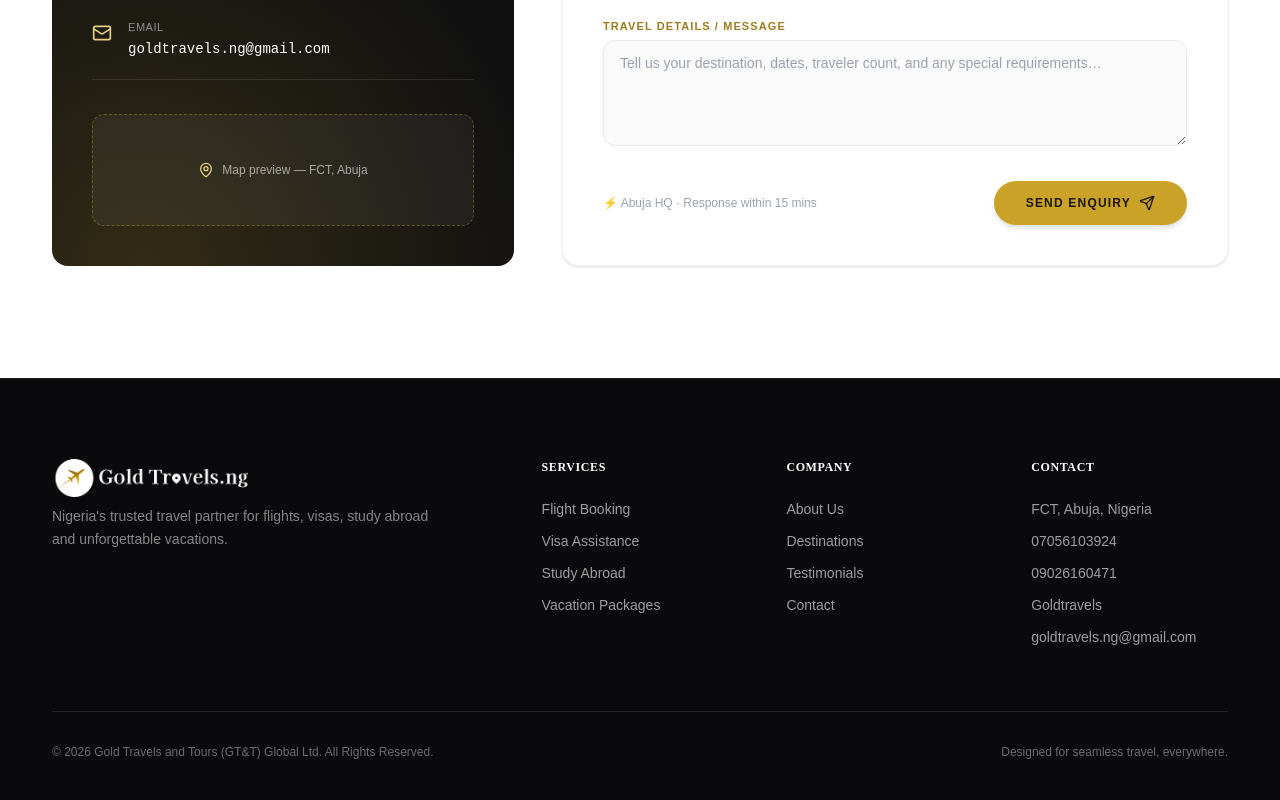
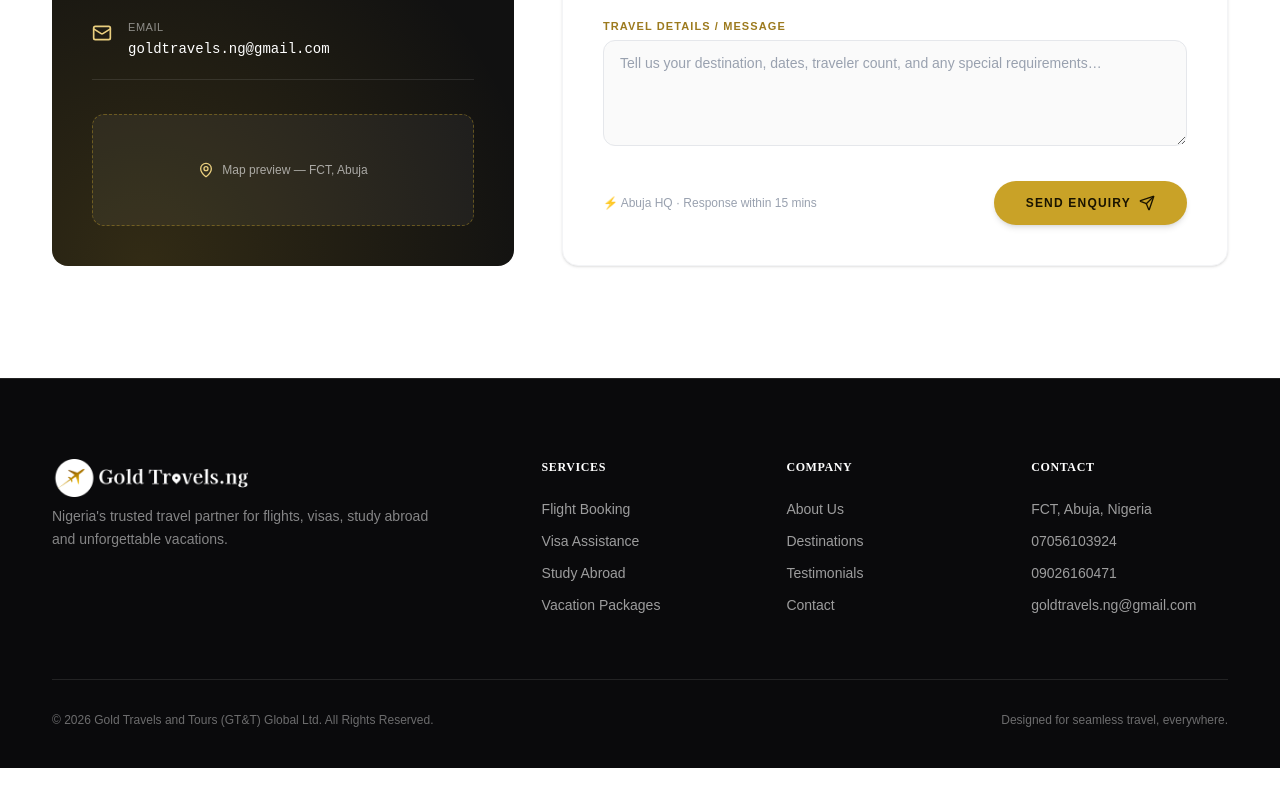
Before and after one commit to echoloft-live/Gold-Travels-GT-T-Global-Ltd-, a React (Vite) app: page / in a window 1280 px wide. Shown: the part 6951-7751 px from the top of the page. After the commit the page ends 7719 px from the top, so only its background shows below. Built offline with nearby package versions, Linux system fonts and the light colour scheme.

Commit message:
Update App.tsx: Comment out company handle display for cleaner output and potential future use.

```diff
--- a/src/App.tsx
+++ b/src/App.tsx
@@ -742,7 +742,7 @@ export function App() {
                 <li>FCT, Abuja, Nigeria</li>
                 <li className="font-mono">{COMPANY_INFO.phones[0]}</li>
                 <li className="font-mono">{COMPANY_INFO.phones[1]}</li>
-                <li className="font-mono">{COMPANY_INFO.handle}</li>
+                {/* <li className="font-mono">{COMPANY_INFO.handle}</li> */}
                 <li><a href={`mailto:${COMPANY_INFO.email}`} className="font-mono hover:text-[#E9CE7E] transition-colors">{COMPANY_INFO.email}</a></li>
               </ul>
             </div>
```
